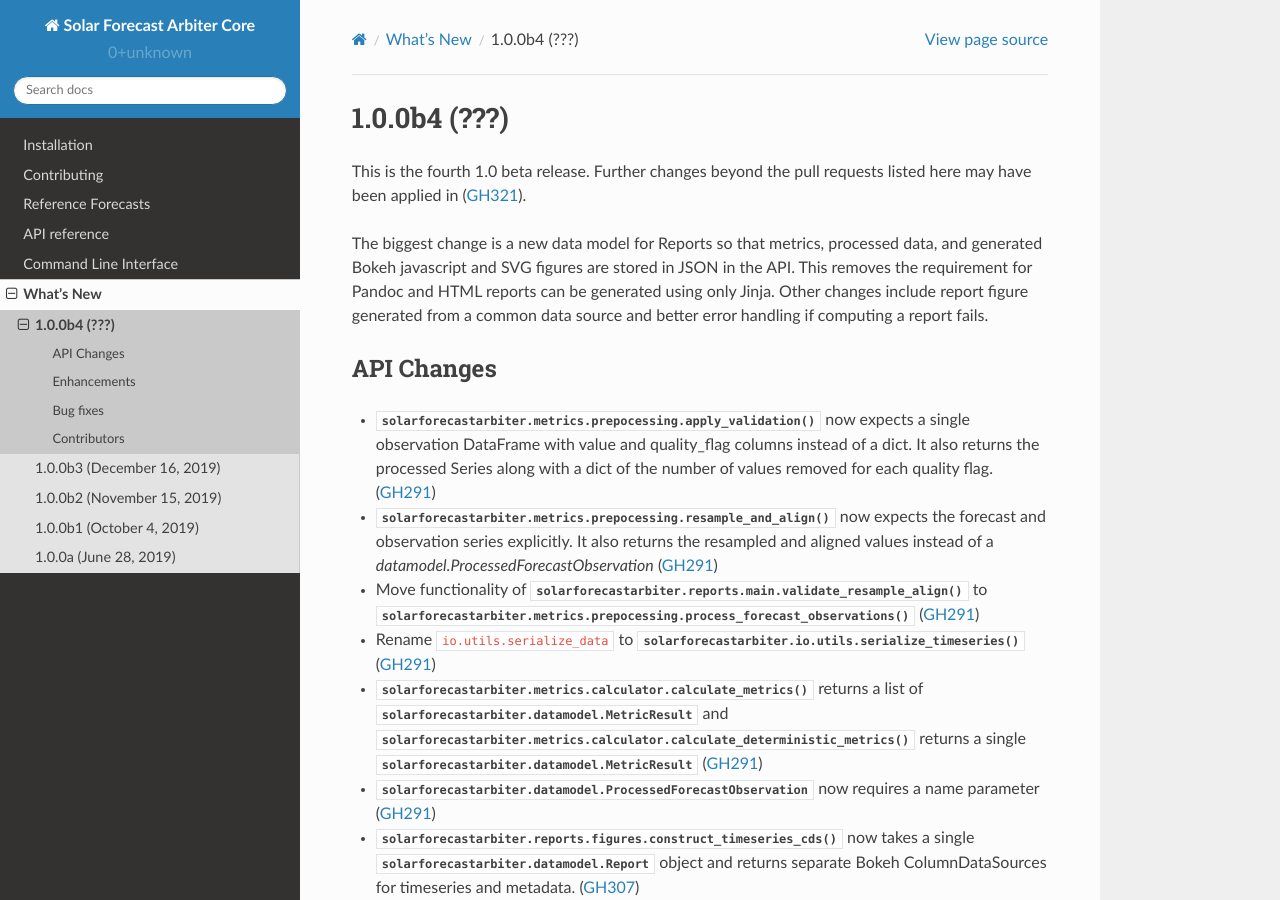
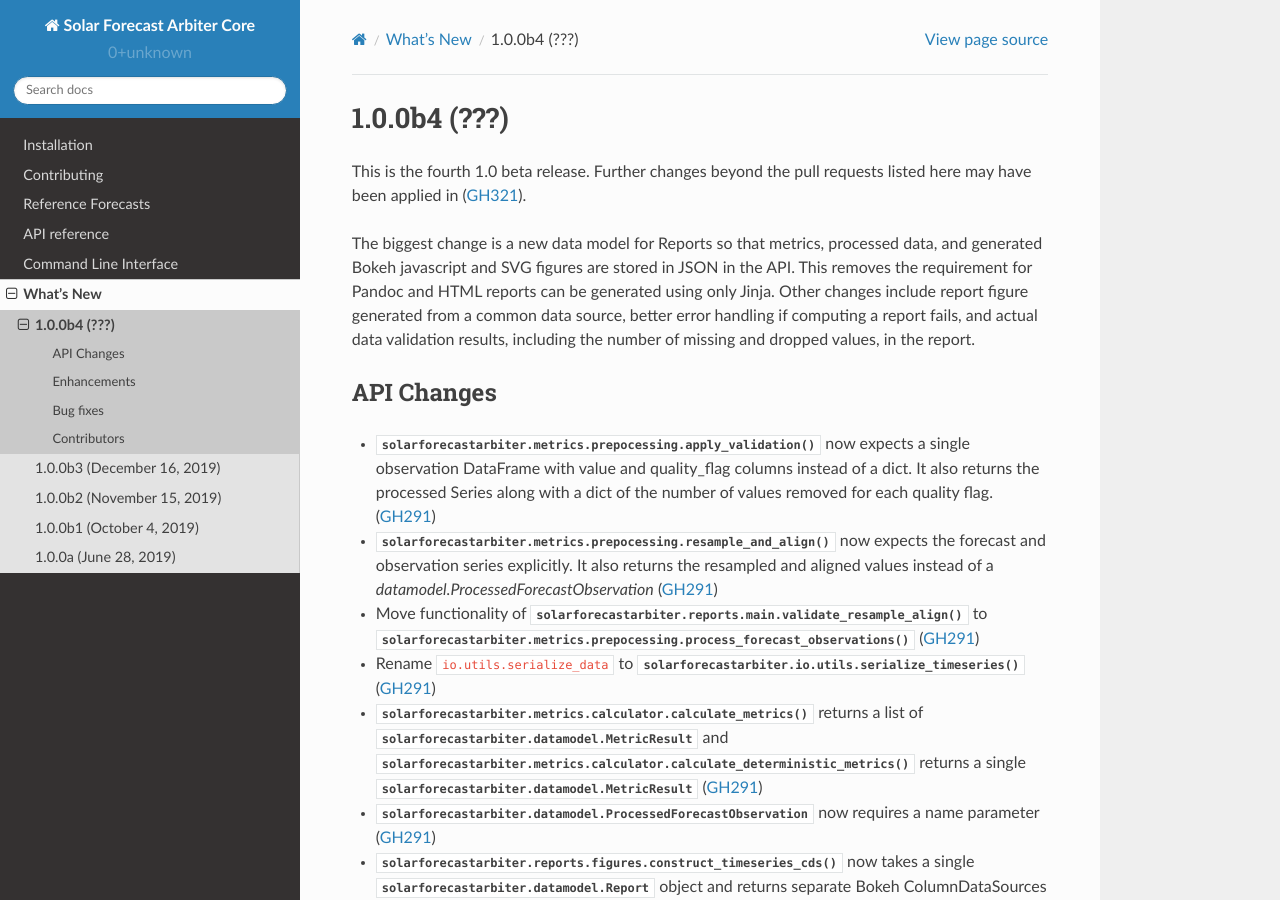
Before and after one commit to SolarArbiter/solarforecastarbiter-core, a Sphinx documentation site: the page built from docs/source/whatsnew/1.0.0b4.rst, in a window 1280 px wide and 900 px high. Built offline with Sphinx 7.4.7 and the Read the Docs theme 2.0.0, drawn with Linux system fonts in a browser that asks for light colours.

Commit message:
update overall b4 description

```diff
--- a/docs/source/whatsnew/1.0.0b4.rst
+++ b/docs/source/whatsnew/1.0.0b4.rst
@@ -10,8 +10,10 @@ The biggest change is a new data model for Reports so that metrics,
 processed data, and generated Bokeh javascript and SVG figures are
 stored in JSON in the API. This removes the requirement for Pandoc and
 HTML reports can be generated using only Jinja. Other changes include
-report figure generated from a common data source and better error
-handling if computing a report fails.
+report figure generated from a common data source, better error
+handling if computing a report fails, and actual data validation
+results, including the number of missing and dropped values, in the
+report.
 
 
 API Changes
```
